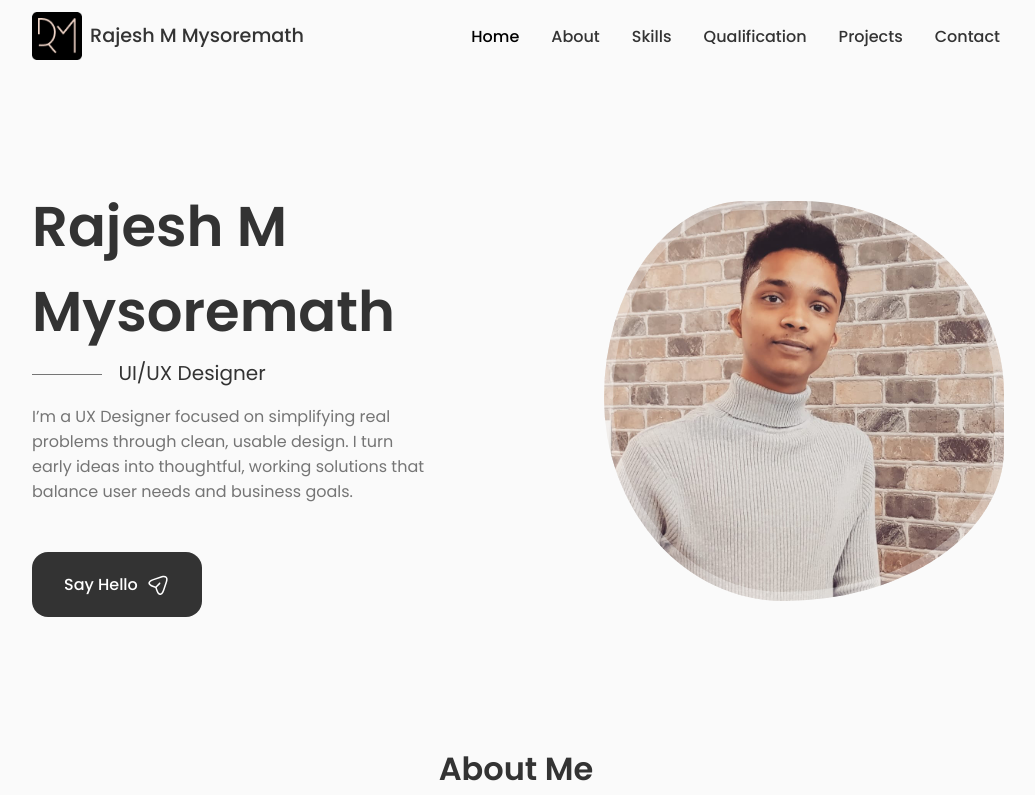
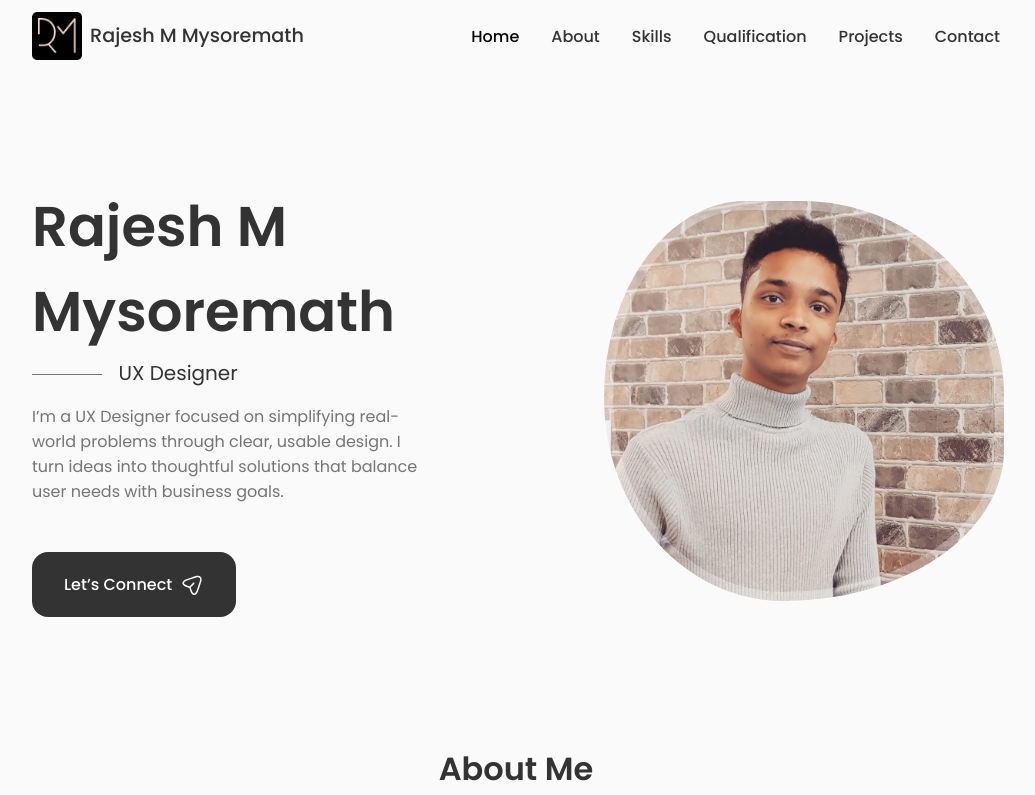
Before and after one commit to Rajesh-mm/Portfolio, a React (Create React App) app: page / in a window 1280 px wide. Shown: the top 795 px of the page, without its empty margins (124-1159 px from the left). Built offline with nearby package versions, Linux system fonts and the light colour scheme.

Commit message:
Update Data.jsx

```diff
--- a/src/components/home/Data.jsx
+++ b/src/components/home/Data.jsx
@@ -4,11 +4,11 @@ const Data = () => {
   return (
     <div className="home__data">
         <h1 className="home__title">Rajesh M Mysoremath</h1>
-        <h3 className="home__subtitle">UI/UX Designer</h3>
-        <p className="home__description">I’m a UX Designer focused on simplifying real problems through clean, usable design. I turn early ideas into thoughtful, working solutions that balance user needs and business goals.</p>
+        <h3 className="home__subtitle">UX Designer</h3>
+        <p className="home__description">I’m a UX Designer focused on simplifying real-world problems through clear, usable design. I turn ideas into thoughtful solutions that balance user needs with business goals.</p>
 
         <a href="#contact" className="button button--flex">
-            Say Hello
+            Let’s Connect
             <svg
                   class="button__icon"
                   xmlns="http://www.w3.org/2000/svg"
```
